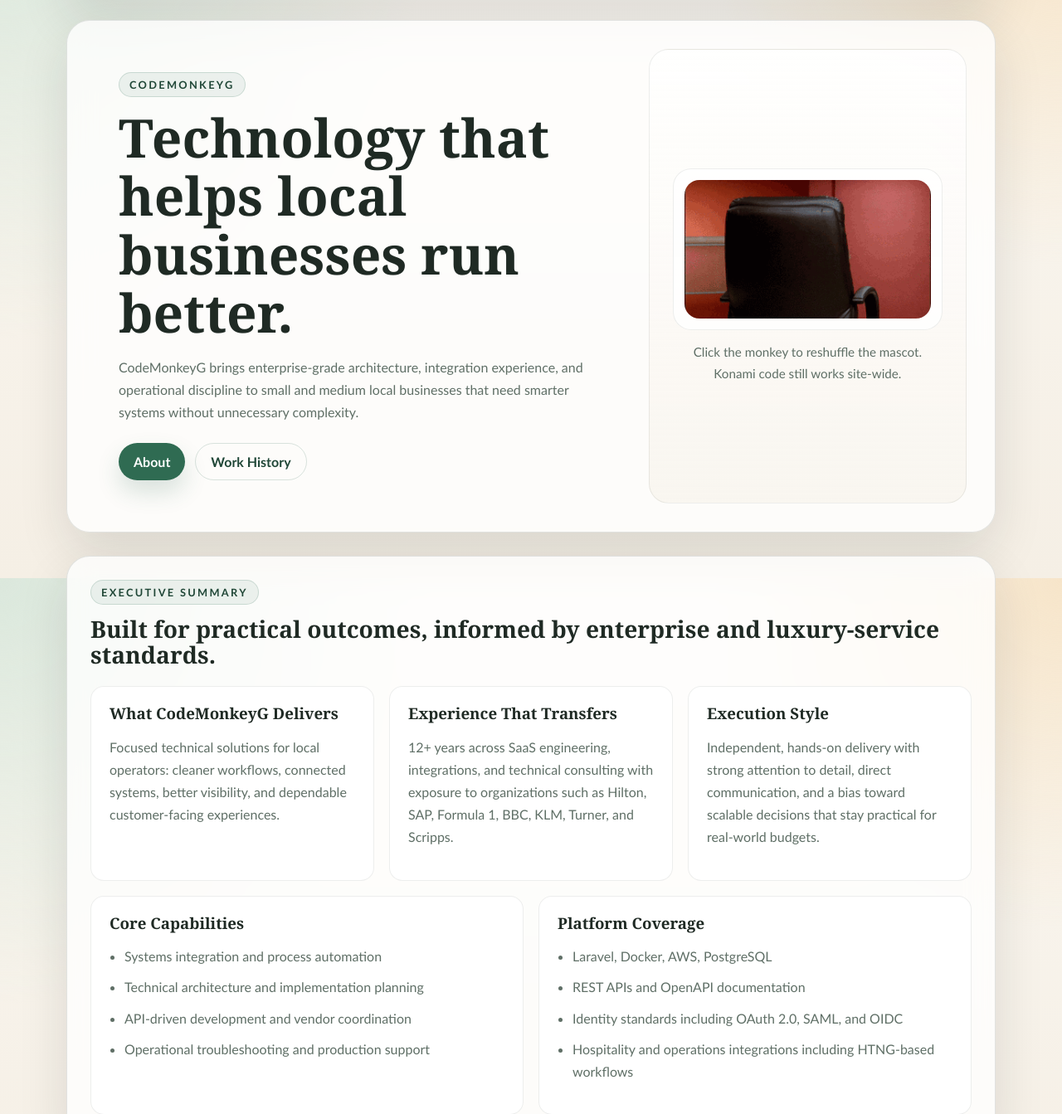
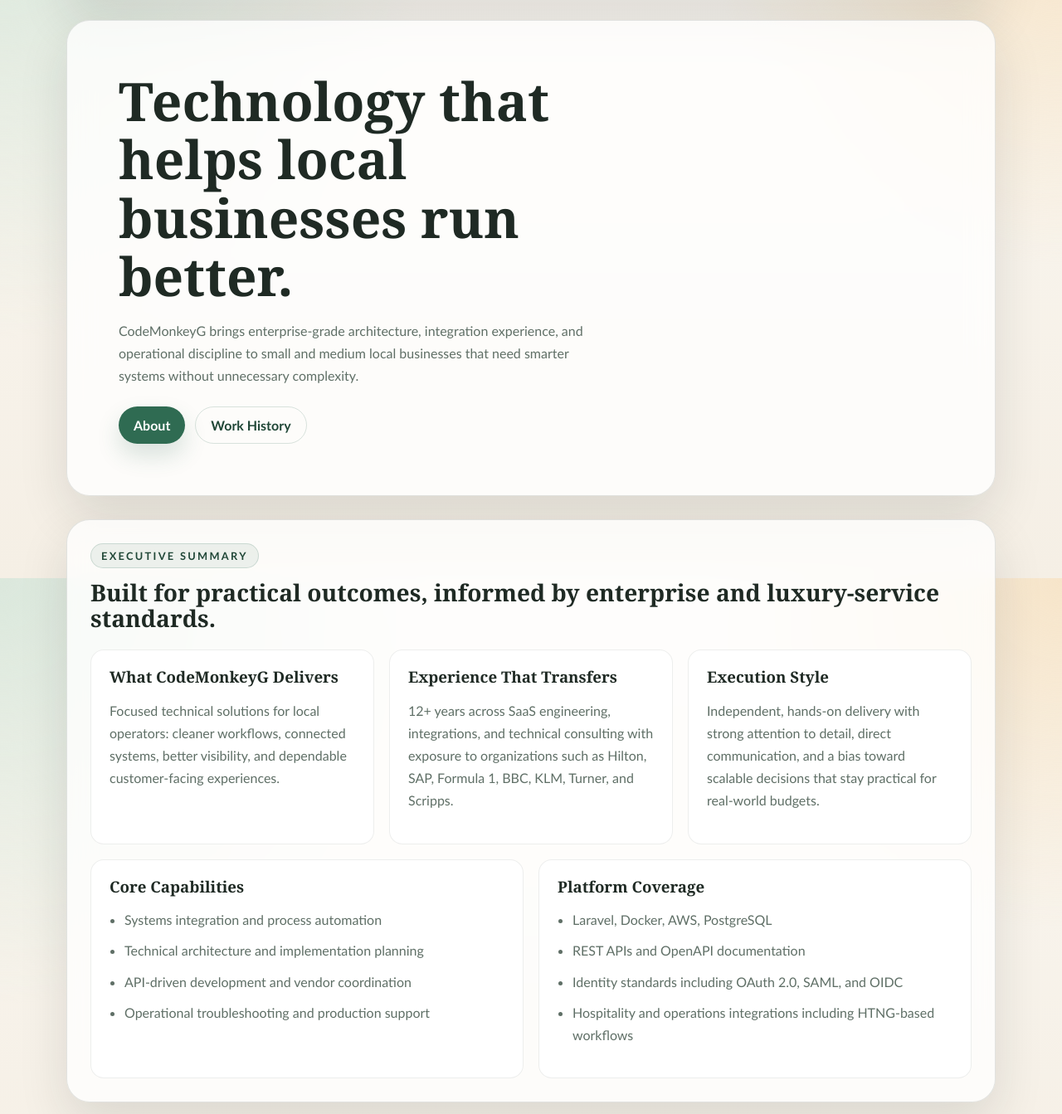
Before and after one commit to CodeMonkeyG/CodeMonkeyG, a PHP site: page / in a window 1280 px wide. Shown: the part 103-1446 px from the top of the page at 83% size. Run offline with PHP 8.4, Linux system fonts and the light colour scheme.

Commit message:
Getting rid of the monkey gif mascot :(

```diff
--- a/index.php
+++ b/index.php
@@ -10,19 +10,12 @@ require __DIR__ . '/partials/header.php';
 
 <section class="hero">
 	<div class="hero-copy">
-		<p class="eyebrow">CodeMonkeyG</p>
 		<h1>Technology that helps local businesses run better.</h1>
 		<p class="lede">CodeMonkeyG brings enterprise-grade architecture, integration experience, and operational discipline to small and medium local businesses that need smarter systems without unnecessary complexity.</p>
 		<div class="hero-actions">
 			<a class="button" href="/about.php">About</a>
 			<a class="button button-secondary" href="/work-history.php">Work History</a>
 		</div>
-	</div>
-	<div class="hero-visual">
-		<a class="monkey-card" href="/" title="Click to load another monkey">
-			<img src="/images/monkey_<?php echo htmlspecialchars((string) $heroMonkey, ENT_QUOTES); ?>.gif" alt="Random monkey illustration" />
-		</a>
-		<p class="caption">Click the monkey to reshuffle the mascot. Konami code still works site-wide.</p>
 	</div>
 </section>
 
```
